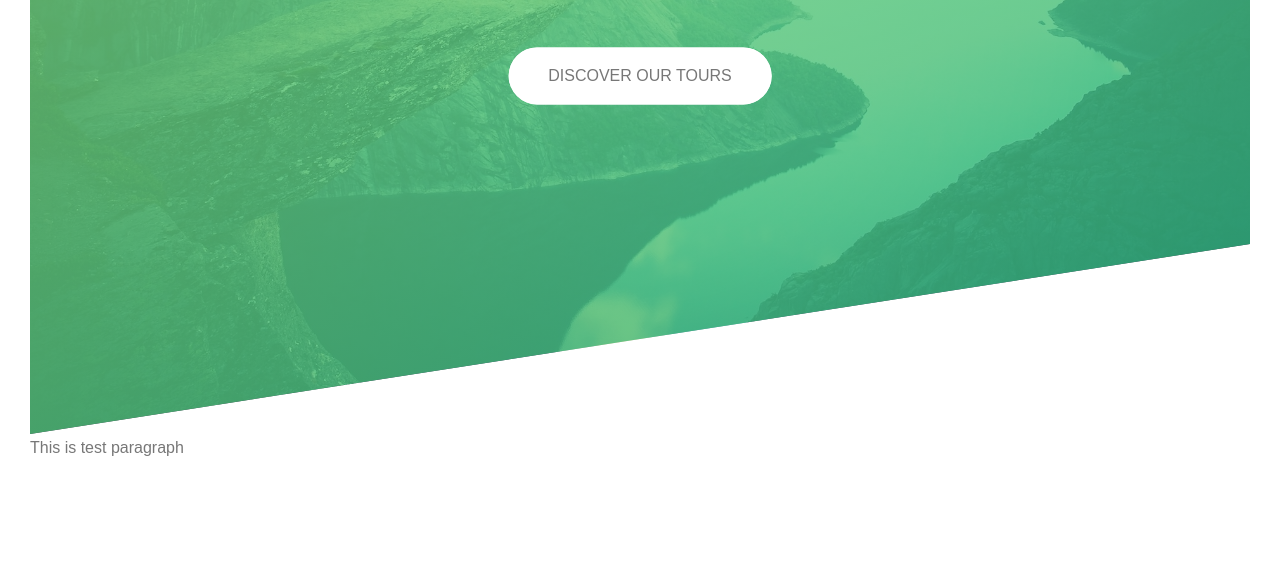
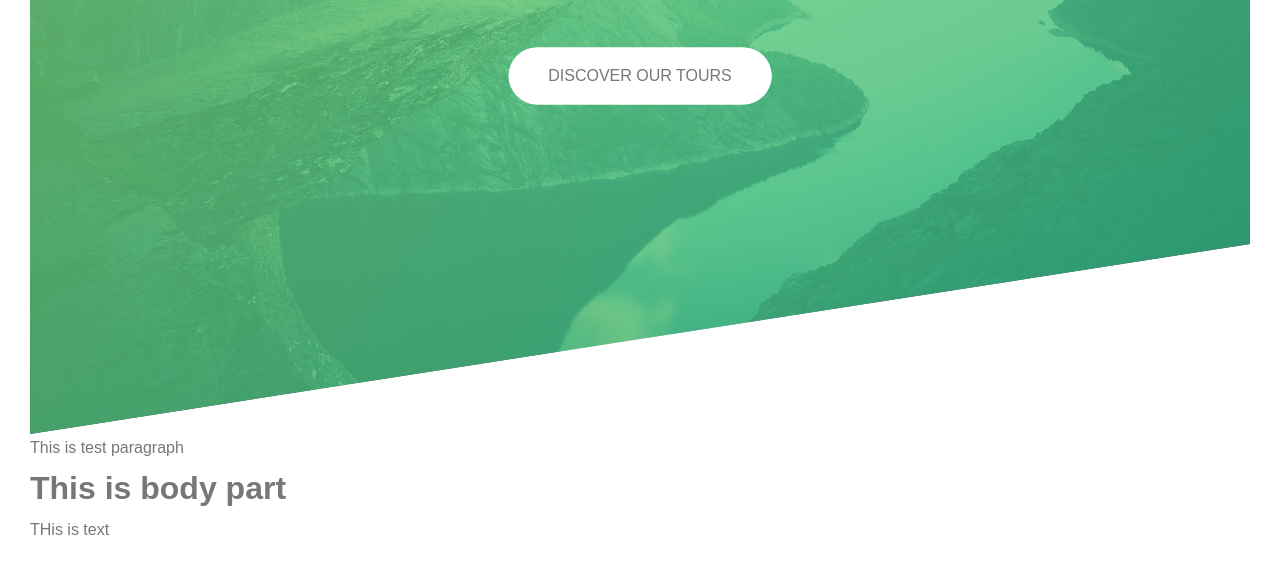
Before and after one commit to Rakib544/sass-practise, a plain HTML site: page index.html in a window 1280 px wide. Shown: the part 356-929 px from the top of the page. Before the commit the page ends 847 px from the top, so only its background shows below. Drawn offline with Linux system fonts and the light colour scheme; files whose address does not match are found by name.

Commit message:
new commit

```diff
--- a/index.html
+++ b/index.html
@@ -21,5 +21,7 @@
       </div>
     </header>
     <p>This is test paragraph</p>
+    <h1>This is body part</h1>
+    <p>THis is text</p>
   </body>
 </html>
```
